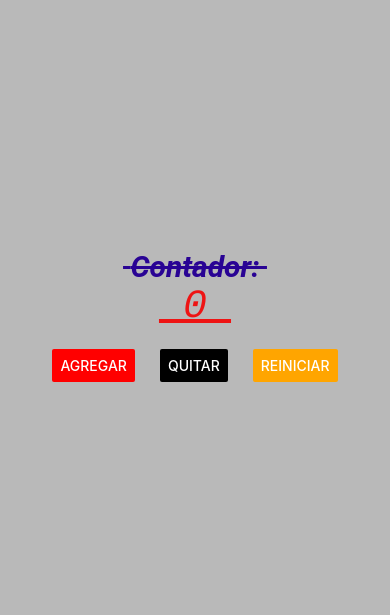
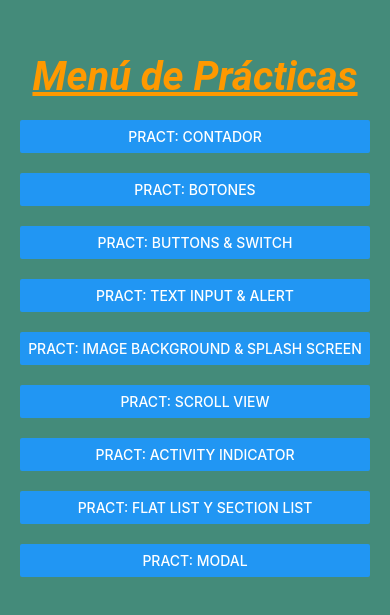
Before and after one commit to richConducted11/PAM211, a React Native app in the folder intro/: screen / in a window 390 px wide. Shown: the part 107-722 px from the top of the page. Built offline with nearby package versions, Linux system fonts and the light colour scheme.

Commit message:
Botones creados para las prácticas

```diff
--- a/intro/App.js
+++ b/intro/App.js
@@ -1,6 +1,6 @@
 
 //1. Imports: Zona de imports
-import ContadorScreen from './screens/ContadorScreen';
+import MenuScreen from './screens/MenuScreen';
 
 
 //2. Main: Zona de componentes
@@ -8,7 +8,7 @@ export default function App() {
 
   return (
 
-    <ContadorScreen> </ContadorScreen>
+    <MenuScreen> </MenuScreen>
 
   );
 }
--- /dev/null
+++ b/intro/screens/ActivityIndicator.js
@@ -0,0 +1,10 @@
+import { Text, View } from 'react-native'
+
+export default function BotonesScreen() {
+
+    return (
+    <View>
+        <Text>Próximamente...............</Text>
+    </View>
+    )
+}
--- /dev/null
+++ b/intro/screens/BotonesScreen.js
@@ -0,0 +1,10 @@
+import { Text, View } from 'react-native'
+
+export default function BotonesScreen() {
+
+    return (
+    <View>
+        <Text>Próximamente...............</Text>
+    </View>
+    )
+}
--- /dev/null
+++ b/intro/screens/ButtonsySwitch.js
@@ -0,0 +1,10 @@
+import { Text, View } from 'react-native'
+
+export default function BotonesScreen() {
+
+    return (
+    <View>
+        <Text>Próximamente...............</Text>
+    </View>
+    )
+}
--- a/intro/screens/ContadorScreen.js
+++ b/intro/screens/ContadorScreen.js
@@ -55,7 +55,7 @@ container: {
         textDecorationLine:'underline',
     },
     botonesContainer:{
-        marginTop:20,
+        marginTop:25,
         flexDirection:'row',
         gap:25,
     },
--- /dev/null
+++ b/intro/screens/FlatlistySectionList.js
@@ -0,0 +1,10 @@
+import { Text, View } from 'react-native'
+
+export default function BotonesScreen() {
+
+    return (
+    <View>
+        <Text>Próximamente...............</Text>
+    </View>
+    )
+}
--- /dev/null
+++ b/intro/screens/ImageBackgroundySplashScreen.js
@@ -0,0 +1,10 @@
+import { Text, View } from 'react-native'
+
+export default function BotonesScreen() {
+
+    return (
+    <View>
+        <Text>Próximamente...............</Text>
+    </View>
+    )
+}
--- /dev/null
+++ b/intro/screens/MenuScreen.js
@@ -0,0 +1,77 @@
+import { Text, StyleSheet, View, Button } from 'react-native'
+import React, { useState } from 'react'
+import BotonesScreen from './BotonesScreen';
+import ContadorScreen from './ContadorScreen';
+import ButtonsySwitch from './ButtonsySwitch';
+import TextInputyAlert from './TextInputyAlert';
+import ImageBackgroundySplashScreen from './ImageBackgroundySplashScreen';
+import ScrollView from './ScrollView';
+import ActivityIndicator from './ActivityIndicator';
+import FlatlistySectionList from './FlatlistySectionList';
+import Modal from './Modal';
+
+export default function MenuScreen() {
+    const [screen, setScreen]= useState('menu');
+
+    switch(screen){
+        case 'contador':
+            return <ContadorScreen></ContadorScreen>;
+        case 'botones':
+            return <BotonesScreen></BotonesScreen>;
+        case 'Buttons&Switch':
+            return <ButtonsySwitch></ButtonsySwitch>;
+        case 'TextInputyAlert':
+            return <TextInputyAlert></TextInputyAlert>;
+        case 'ImageBackgroundySplashScreen':
+            return <ImageBackgroundySplashScreen></ImageBackgroundySplashScreen>;
+        case 'ScrollView':
+            return <ScrollView></ScrollView>;
+        case 'ActivityIndicator':
+            return <ActivityIndicator></ActivityIndicator>;
+        case 'FlatlistySectionList':
+            return <FlatlistySectionList></FlatlistySectionList>;
+        case 'Modal':
+            return <Modal></Modal>;
+        case 'menu':
+            default:
+            return (
+            <View style={styles.container}>
+                <Text style={styles.menu1}>Menú de Prácticas</Text>
+                <View style={styles.botonesContainer1}>
+                <Button onPress={()=>setScreen('contador')} title='Pract: Contador'></Button>
+                <Button onPress={()=>setScreen('botones')} title='Pract: Botones'></Button>
+                <Button onPress={()=>setScreen('Buttons&Switch')} title='Pract: Buttons & Switch'></Button>
+                <Button onPress={()=>setScreen('TextInputyAlert')} title='Pract: Text Input & Alert'></Button>
+                <Button onPress={()=>setScreen('ImageBackgroundySplashScreen')} title='Pract: Image Background & Splash Screen'></Button>
+                <Button onPress={()=>setScreen('ScrollView')} title='Pract: Scroll View'></Button>
+                <Button onPress={()=>setScreen('ActivityIndicator')} title='Pract: Activity Indicator'></Button>
+                <Button onPress={()=>setScreen('FlatlistySectionList')} title='Pract: Flat List y Section List'></Button>
+                <Button onPress={()=>setScreen('Modal')} title='Pract: Modal'></Button>
+                </View>
+                </View>
+        )
+    }
+
+}
+
+const styles = StyleSheet.create({
+    container: {
+        flex: 1,
+        backgroundColor: '#448b7aff',
+        alignItems: 'center',
+        justifyContent: 'center',
+    },
+    menu1:{
+        color: '#ff9900ff',
+        fontSize:40,
+        fontFamily:'Roboto',
+        fontWeight:'bold',
+        fontStyle:'italic',
+        textDecorationLine:'underline',
+    },
+    botonesContainer1:{
+        marginTop:20,
+        flexDirection:'column',
+        gap:20,
+    },
+});
--- /dev/null
+++ b/intro/screens/Modal.js
@@ -0,0 +1,10 @@
+import { Text, View } from 'react-native'
+
+export default function BotonesScreen() {
+
+    return (
+    <View>
+        <Text>Próximamente...............</Text>
+    </View>
+    )
+}
--- /dev/null
+++ b/intro/screens/ScrollView.js
@@ -0,0 +1,10 @@
+import { Text, View } from 'react-native'
+
+export default function BotonesScreen() {
+
+    return (
+    <View>
+        <Text>Próximamente...............</Text>
+    </View>
+    )
+}
--- /dev/null
+++ b/intro/screens/TextInputyAlert.js
@@ -0,0 +1,10 @@
+import { Text, View } from 'react-native'
+
+export default function BotonesScreen() {
+
+    return (
+    <View>
+        <Text>Próximamente...............</Text>
+    </View>
+    )
+}
```
